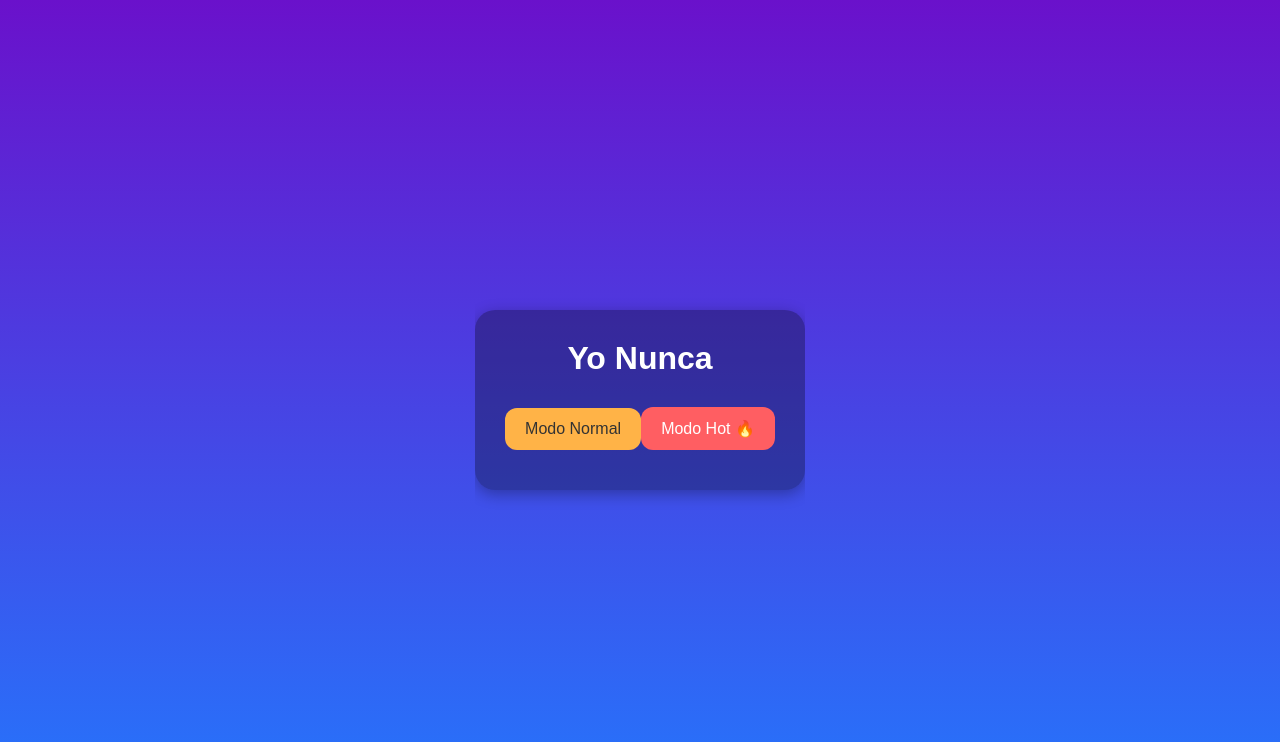
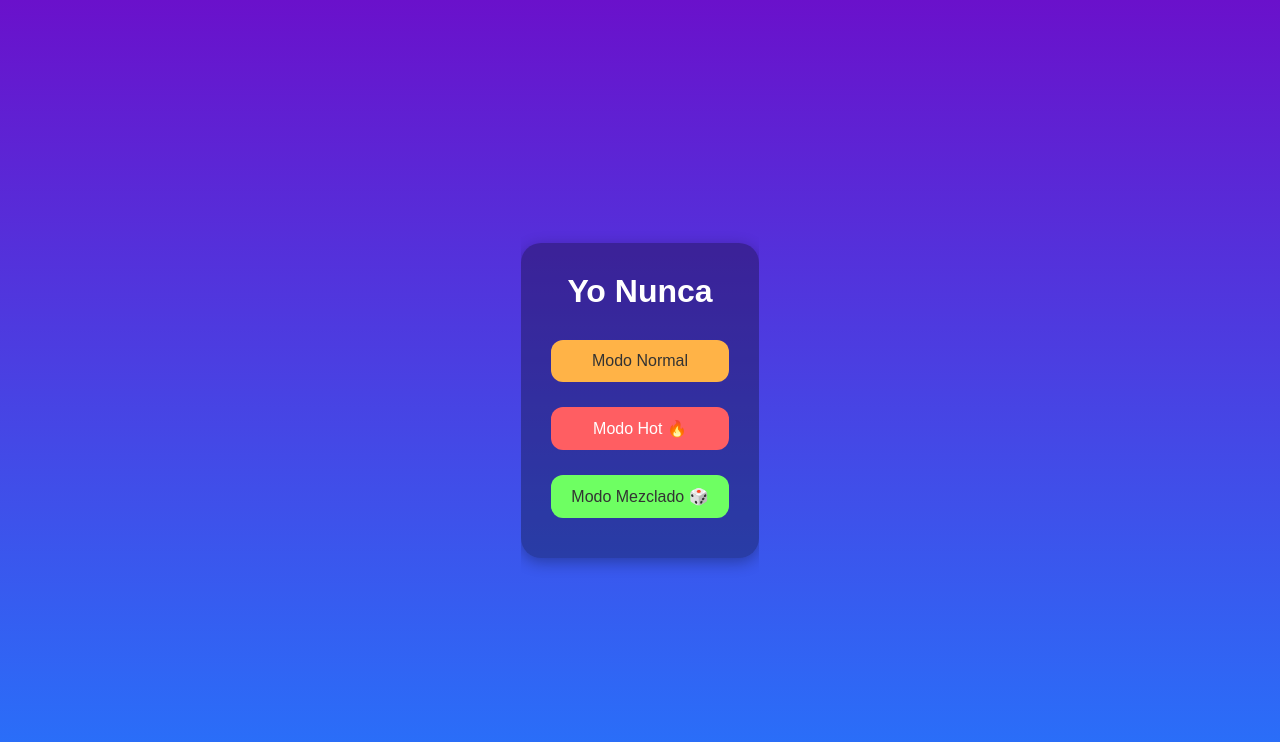
Before and after one commit to Guille814/yo-nunca-app, a React (Create React App) app: page / in a window 1280 px wide. Shown: the top 742 px of the page. Built offline with nearby package versions, Linux system fonts and the light colour scheme.

Commit message:
Modo mix

```diff
--- a/src/App.js
+++ b/src/App.js
@@ -5,10 +5,16 @@ import phrases from "./data/phrases.json";
 import "./index.css";
 
 function App() {
-
   const [mode, setMode] = useState(null);
 
   const resetMode = () => setMode(null);
+
+  const getPhrasesForMode = () => {
+    if (mode === "mix") {
+      return [...phrases.normal, ...phrases.hot];
+    }
+    return phrases[mode];
+  };
 
   return (
     <div className="app">
@@ -18,7 +24,7 @@ function App() {
 
       {mode && (
         <>
-          <Game mode={mode} phrases={phrases[mode]} />
+          <Game mode={mode} phrases={getPhrasesForMode()} />
           <button className="back-button" onClick={resetMode}>
             ← Volver a elegir modo
           </button>
--- a/src/components/ModeSelector.jsx
+++ b/src/components/ModeSelector.jsx
@@ -5,6 +5,7 @@ export default function ModeSelector({ setMode }) {
     <div className="mode-selector">
       <button onClick={() => setMode("normal")}>Modo Normal</button>
       <button onClick={() => setMode("hot")}>Modo Hot 🔥</button>
+      <button onClick={() => setMode("mix")}>Modo Mezclado 🎲</button>
     </div>
   );
 }
--- a/src/index.css
+++ b/src/index.css
@@ -57,6 +57,24 @@ button:hover {
 }
 
 /* Botones de modo */
+/* Contenedor de modos */
+.mode-selector {
+  display: flex;
+  flex-direction: column; /* apilados */
+  gap: 15px; /* separación entre botones */
+  width: 100%; /* ocupa todo el ancho de la app */
+  max-width: 300px; /* ancho máximo en escritorio */
+  align-items: center; /* centra los botones horizontalmente */
+}
+
+/* Botones de modo */
+.mode-selector button {
+  width: 100%; /* fuerza que los botones ocupen todo el ancho del contenedor */
+  max-width: 300px; /* opcional: evita que sean demasiado grandes */
+}
+
+
+/* Botones de modo */
 .mode-selector button:nth-child(1) {
   background-color: #ffb347;
   color: #333;
@@ -65,6 +83,12 @@ button:hover {
 .mode-selector button:nth-child(2) {
   background-color: #ff5e62;
   color: #fff;
+}
+
+/* Botón de mezclar (si lo añadiste) */
+.mode-selector button:nth-child(3) {
+  background-color: #6eff62;
+  color: #333;
 }
 
 /* Botón de volver */
```
Also changed, not shown: 1 other file (tests, documents, lock files or other folders).
